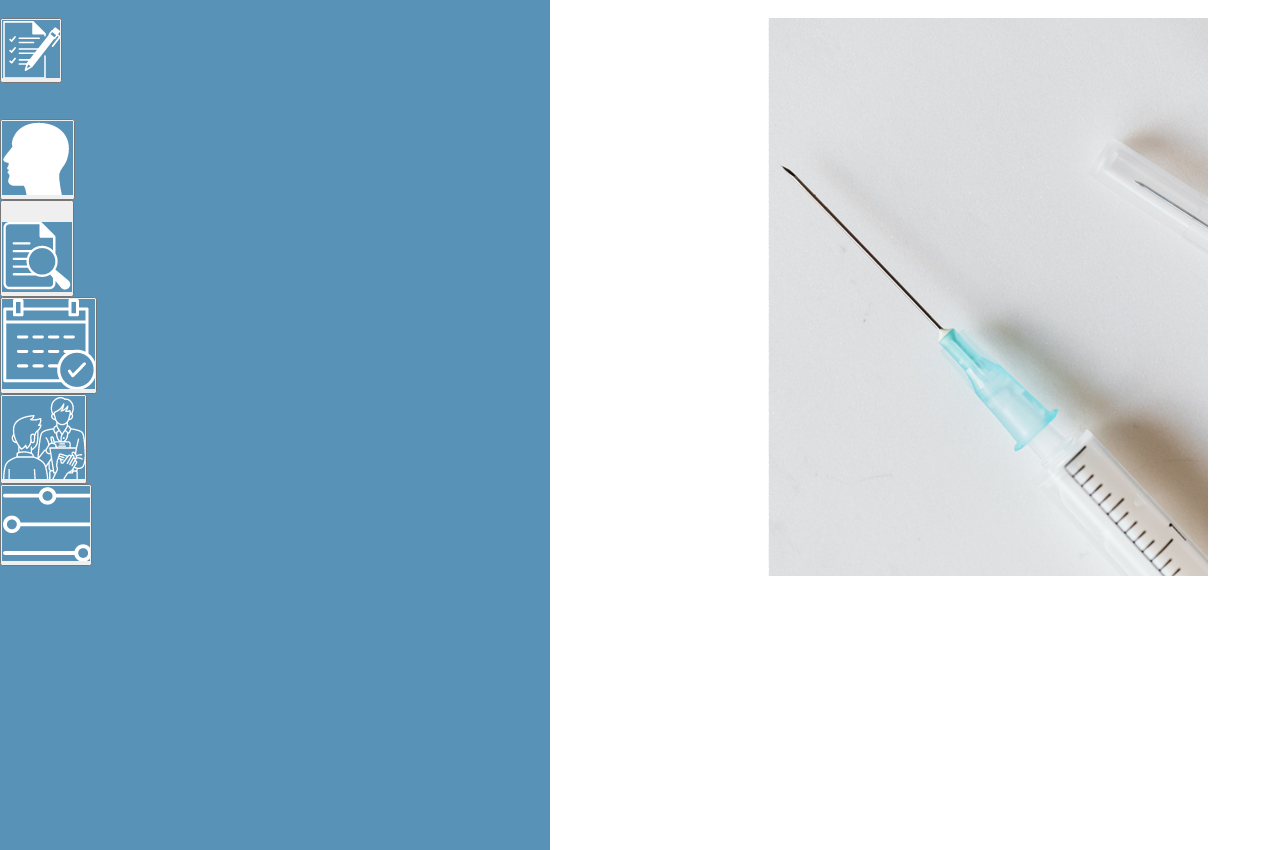
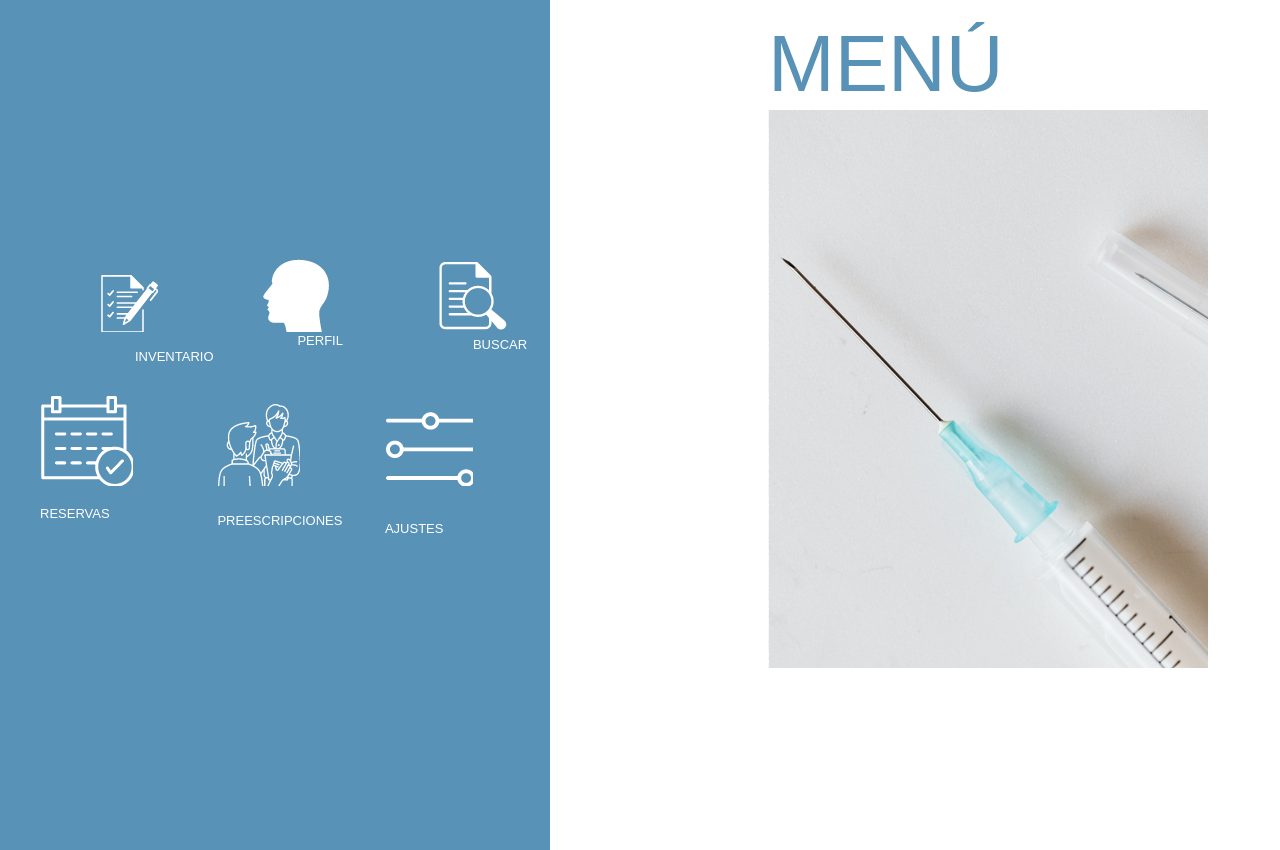
Before and after one commit to analiarojas2929/Cesfam, a Django app: page /menu in a window 1280 px wide. Run offline with Django 4.2, Linux system fonts and the light colour scheme.

Commit message:
Add files via upload

```diff
--- a/cesfam/core/static/css/style.css
+++ b/cesfam/core/static/css/style.css
@@ -547,6 +547,10 @@ ul.medic{
     padding: 20px 40px;
 }
 
+.ajustes{
+    display:inline-flex;
+    padding: 20px 40px;
+}
 
 
 .imginventario{
--- a/cesfam/core/templates/core/menu.html
+++ b/cesfam/core/templates/core/menu.html
@@ -14,56 +14,35 @@
 
     <div class="angry-grid">
         <div id="login">&nbsp;
-
-            <div class="btninventario">
-                <button class="btninventario" onclick="window.location.href='inventario.html'">
-                    <img class="btninventario" src="{% static '../static/img/inventario.png' %}" alt="Inventario" />
-                </button>
+            <nav class="menu">
+                <div class="medicamentos">
+                    <a href="{% url 'menu' %}" class="btnmedicamento" type="button"><ul class="medic">Inventario</ul><img class="retiroinv" src="{% static '../static/img/inventario.png' %}"></a>
+                </div>
+            <div class="medicamentos">
+                <a href="{% url 'menu' %}" class="btnmedicamento" type="button"><ul class="medic">Perfil</ul><img class="retiroinv" src="{% static '../static/img/Perfil.png' %}"></a>
             </div>
-
-            <br><br>
-
-            <div id="btnperfil">
-                <button class="button" onclick="window.location.href='perfil.html'">
-                    <img class="perfil" src="{% static '../static/img/perfil.png' %}" alt="Perfil" />
-                </button>
+            <div class="medicamentos">
+                <a href="{% url 'menu' %}" class="btnmedicamento" type="button"><ul class="medic">Buscar</ul><img class="retiroinv" src="{% static '../static/img/Buscar.png' %}"></a>
             </div>
-
-
-            <div id="btnbuscar">
-                <button class="button" onclick="window.location.href='buscar.html'">
-                    <img class="buscar" src="{% static '../static/img/buscar.png' %}" alt="Buscar" />
-                </button>
+            <div class="retirodemedicamento">
+                <a href="{% url 'menu' %}" class="btnretiro" type="button"><ul class="retiroul">Reservas</ul><img class="retiroinv" src="{% static '../static/img/reservas.png' %}"></a>
             </div>
-
-
-            <div id="btnreservas">
-                <button class="button" onclick="window.location.href='reservas.html'">
-                    <img class="reservas" src="{% static '../static/img/reservas.png' %}" alt="Reservas" />
-                </button>
+            <div class="retirodemedicamento">
+                <a href="{% url 'menu' %}" class="btnretiro" type="button"><ul class="retiroul">Preescripciones</ul><img class="retiroinv" src="{% static '../static/img/prescripciones.png' %}"></a>
             </div>
-
-
-            <div id="btnprescripciones">
-                <button class="button" onclick="window.location.href='prescripciones.html'">
-                    <img class="prescripciones" src="{% static '../static/img/prescripciones.png' %}"
-                        alt="Prescripciones" />
-                </button>
+            <div class="retirodemedicamento">
+                <a href="{% url 'menu' %}" class="btnretiro" type="button"><ul class="retiroul">Ajustes</ul><img class="retiroinv" src="{% static '../static/img/ajustes.png' %}"></a>
             </div>
-
-            <div id="btnajustes">
-                <button class="button" onclick="window.location.href='ajustes.html'">
-                    <img class="ajustes" src="{% static '../static/img/ajustes.png' %}" alt="Ajustes" />
-                </button>
-            </div>
+        </nav>
         </div>
 
     <div id="informacion">&nbsp;
-        <div class="menuimg">
-            <img class="menuimg" src="{% static '../static/img/menu.png' %}" alt="" />
+        <div class="menu">
+            <a class="inventario">Menú</a>
         </div>
+            <img class="menuimg" src="{% static '../static/img/menu.png' %}">
+
     </div>
-</div>
 </body>
 
 </html>
```
